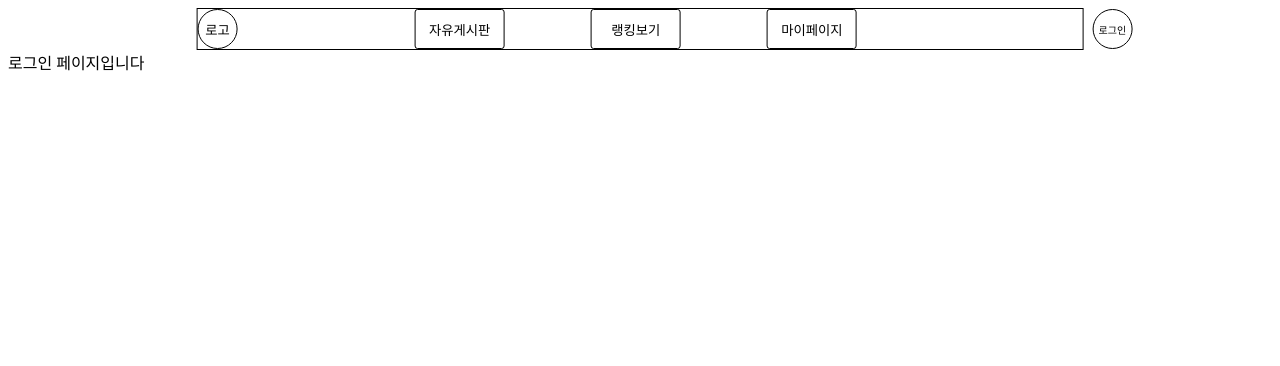
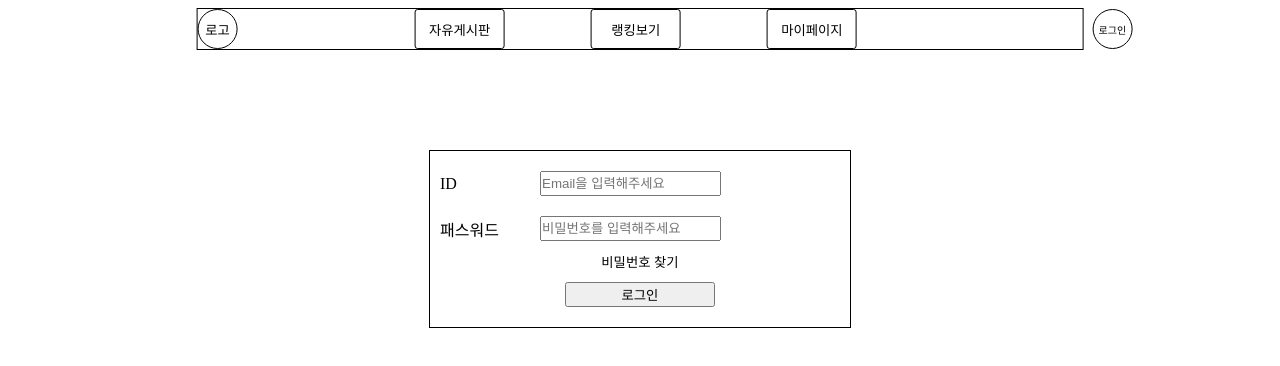
Before and after one commit to wooseokc/zb-Team-FE, a Next.js app: page /info/login in a window 1280 px wide. Shown: the top 366 px of the page. Built offline with nearby package versions, Linux system fonts and the light colour scheme.

Commit message:
Update✨ 로그인 페이지 셋업

```diff
--- a/pages/info/login.tsx
+++ b/pages/info/login.tsx
@@ -1,13 +1,21 @@
 import React from "react";
+import styled from 'styled-components';
 import Layout from "../../components/layout";
 import Navbar from "../../components/navbar";
 
-export default function login () {
+export default function login() {
+
+  const onSubmit = (e: React.FormEvent) => {
+    e.preventDefault();
+  }
 
   return (
-    <div>
-      로그인 페이지입니다
-    </div>
+    <StyleForm onSubmit={onSubmit}>
+      <div><span>ID</span><input type='email' required placeholder='Email을 입력해주세요' /></div>
+      <div><span>패스워드</span><input type='password' required placeholder='비밀번호를 입력해주세요' /></div>
+      <div><button>비밀번호 찾기</button></div>
+      <div><input type='submit' value='로그인' /></div>
+    </StyleForm>
   )
 }
 
@@ -20,3 +28,57 @@ login.getLayout = function getLayout(page) {
     </Layout>
   )
 }
+
+const StyleForm = styled.form`
+  width: 100%;
+  max-width: 400px;
+
+  border: 1px solid black;
+
+  position: relative;
+  top: 100px;
+  display: flex;
+  flex-direction: column;
+  margin: 0 auto;
+  padding: 10px 10px;
+  div {
+
+    display: flex;
+    align-items: center;
+    margin: 10px 0;
+  }
+  span {
+    width: 100px;
+
+    display: inline-block;
+  }
+  input {
+    height: 25px;
+    box-sizing: border-box;
+
+    padding: 0;
+  }
+  div:nth-child(3) {
+    width: 150px;
+
+    margin: 0 auto;
+    button {
+      width: 100%;
+      background-color: #fff;
+      outline: 0;
+      border: 0;
+
+      cursor: pointer;
+    }
+  }
+  div:nth-child(4) {
+    width: 150px;
+
+    margin: 10px auto;
+    input{
+      width: 100%;
+
+      cursor: pointer;
+    }
+  }
+`;
```
Also changed, not shown: pages/info/account.tsx (+25 -2 lines).
